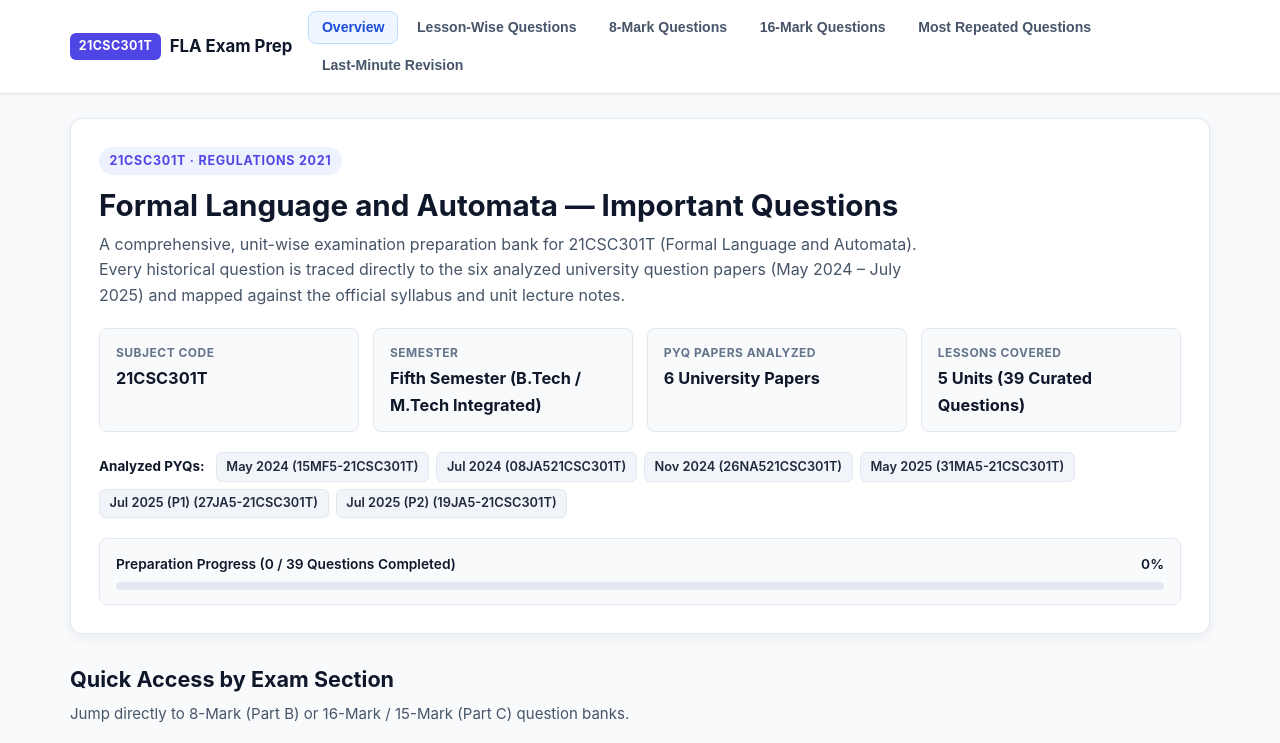
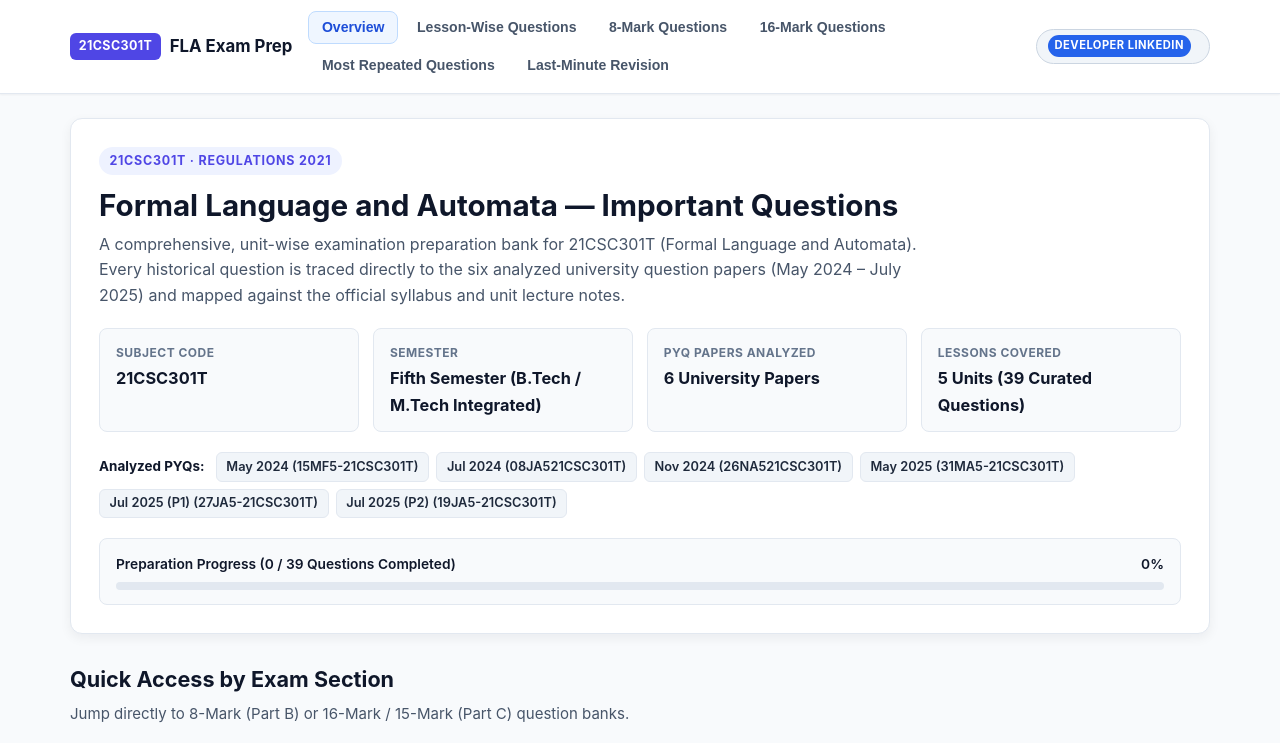
Before and after one commit to VAKULABHUSHAN/FLA-Importants, a plain HTML site: page index.html in a window 1280 px wide. Shown: the top 743 px of the page. Drawn offline with Linux system fonts and the light colour scheme.

Commit message:
LinkedIn added

```diff
--- a/index.html
+++ b/index.html
@@ -1,11 +1,13 @@
 <!DOCTYPE html>
 <html lang="en">
+
 <head>
   <meta charset="UTF-8" />
   <meta name="viewport" content="width=device-width, initial-scale=1.0" />
   <title>21CSC301T — Formal Language and Automata | Lesson-Wise Important Questions</title>
   <link rel="stylesheet" href="style.css" />
 </head>
+
 <body>
   <!-- Sticky Navigation -->
   <header class="navbar" id="navbar">
@@ -27,6 +29,12 @@
         <button class="nav-btn" data-section="most-repeated">Most Repeated Questions</button>
         <button class="nav-btn" data-section="revision">Last-Minute Revision</button>
       </nav>
+
+      <a href="https://www.linkedin.com/in/vakulabhushan-nj" target="_blank" rel="noopener noreferrer" class="dev-link"
+        title="Developer: linkedin.com/in/vakulabhushan-nj">
+        <span class="dev-badge">Developer linkedin</span>
+        <span></span>
+      </a>
     </div>
   </header>
 
@@ -35,12 +43,9 @@
     <section class="toolbar hidden" id="toolbar" aria-label="Question filters and actions">
       <div class="toolbar-row">
         <div class="search-box">
-          <input
-            type="search"
-            id="searchInput"
+          <input type="search" id="searchInput"
             placeholder="Search questions, topics, concepts, or years (e.g., GNF, PDA, 2025)..."
-            aria-label="Search questions"
-          />
+            aria-label="Search questions" />
         </div>
 
         <div class="select-group">
@@ -106,7 +111,8 @@
   <footer class="footer">
     <div class="footer-inner">
       <p>
-        <strong>21CSC301T — Formal Language and Automata</strong> · Prepared from 6 University PYQs (May 2024 – Jul 2025) &amp; Official Unit Notes.
+        <strong>21CSC301T — Formal Language and Automata</strong> · Prepared from 6 University PYQs (May 2024 – Jul
+        2025) &amp; Official Unit Notes.
       </p>
       <p class="footer-sub">Bookmarks and completion status are saved locally in your browser.</p>
     </div>
@@ -117,4 +123,5 @@
   <script src="data.js"></script>
   <script src="script.js"></script>
 </body>
+
 </html>
--- a/style.css
+++ b/style.css
@@ -134,6 +134,39 @@ body {
   background: var(--accent-soft);
   color: var(--accent-dark);
   border-color: #bfdbfe;
+}
+
+.dev-link {
+  display: inline-flex;
+  align-items: center;
+  gap: 0.45rem;
+  text-decoration: none;
+  font-size: 0.82rem;
+  font-weight: 600;
+  color: var(--navy);
+  background: var(--surface-alt);
+  border: 1px solid var(--border-strong);
+  padding: 0.35rem 0.7rem;
+  border-radius: 999px;
+  flex-shrink: 0;
+  transition: border-color 0.15s ease, background-color 0.15s ease, color 0.15s ease;
+}
+
+.dev-link:hover {
+  background: var(--accent-soft);
+  border-color: var(--accent);
+  color: var(--accent-dark);
+}
+
+.dev-badge {
+  font-size: 0.7rem;
+  font-weight: 700;
+  text-transform: uppercase;
+  letter-spacing: 0.04em;
+  background: var(--accent);
+  color: #fff;
+  padding: 0.12rem 0.42rem;
+  border-radius: 999px;
 }
 
 .nav-toggle {
```
